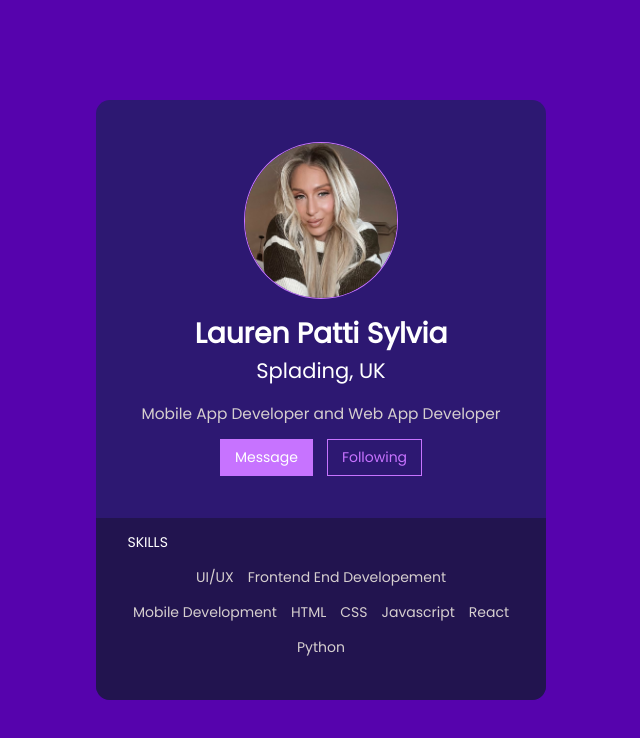
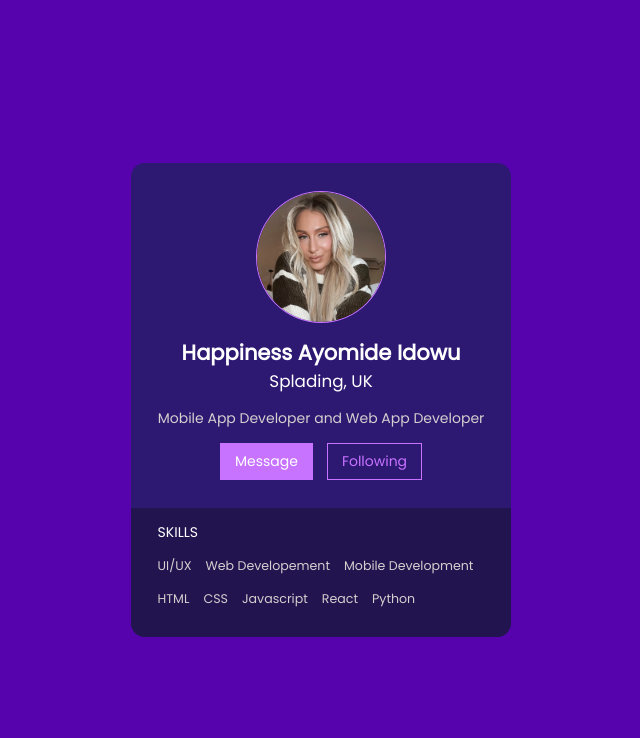
Before and after one commit to tenibas/profile-card-web, a plain HTML site: page index.html in a window 1280 px wide. Shown: the whole page, without its empty margins (319-959 px from the left). Drawn offline with Linux system fonts and the light colour scheme.

Commit message:
update to styles

```diff
--- a/assets/css/styles.css
+++ b/assets/css/styles.css
@@ -19,6 +19,7 @@
   --p-font: 1.1rem;
 
   --fs-100: 1rem;
+  --fs-102: 1.2rem;
   --fs-200: 1.5rem;
   --fs-300: 2rem;
   --fs-400: 2.5rem;
@@ -208,7 +209,6 @@ body {
 .container {
    width: 100%;
    min-height: 100vh;
-   padding-block: 5em;
    overflow: hidden;
    display: flex;
    justify-content: center;
@@ -217,8 +217,8 @@ body {
 
 .container .profile-card {
    width: calc(100% - 1em);
-   max-width: 450px;
-   padding-top: 3em;
+   max-width: 380px;
+   padding-top: 2em;
    background: var(--second-clr);
    border-radius: var(--rounded-1);
    display: flex;
@@ -254,19 +254,19 @@ body {
 }
 
 .profile-card .top-content .profile-content .username {
-   font-size: var(--fs-300);
+   font-size: var(--fs-200);
    font-weight: 700;
    color: var(--white-clr);
 }
 
 .profile-card .top-content .profile-content .location {
-   font-size: var(--fs-200);
+   font-size: var(--fs-102);
    color: var(--white-clr);
 }
 
 .profile-card .top-content .profile-content p {
    margin-top: 1em;
-   font-size: var(--p-font);
+   font-size: var(--fs-100);
 }
 
 .profile-card .top-content .profile-links {
@@ -285,16 +285,29 @@ body {
    color: var(--white-clr);
 }
 
+.profile-card .top-content .profile-links .message:hover {
+   background-color: transparent;
+   color: var(--other-clr);
+   border-color: var(--other-clr);
+   transition: all linear 250ms;
+}
+
 .profile-card .top-content .profile-links .follow {
    color: var(--other-clr);
+}
+
+.profile-card .top-content .profile-links .follow:hover {
+   background-color: var(--other-clr);
+   color: var(--white-clr);
+   transition: all linear 250ms;
 }
 
 .profile-card .bottom-content {
    display: grid;
    gap: 1em;
-   margin-top: 3em;
+   margin-top: 2em;
    padding-top: 1em;
-   padding-bottom: 3em;
+   padding-bottom: 2em;
    background-color: var(--third-clr);
 }
 
@@ -307,6 +320,10 @@ body {
    list-style: none;
    display: flex;
    flex-flow: wrap;
-   justify-content: center;
+   justify-content: flex-start;
    gap: 1em;
 }
+
+.profile-card .bottom-content .skills-container ul li {
+  font-size: .9rem;
+}
--- a/index.html
+++ b/index.html
@@ -17,7 +17,7 @@
                </div>
 
                <div class="profile-content">
-                  <h1 class="username">Lauren Patti Sylvia</h1>
+                  <h1 class="username">Happiness Ayomide Idowu</h1>
                   <h3 class="location">Splading, UK</h3>
                   <p>
                      Mobile App Developer and Web App Developer
@@ -36,7 +36,7 @@
                <div class="skills-container">
                   <ul>
                      <li>UI/UX</li>
-                     <li>Frontend End Developement</li>
+                     <li>Web Developement</li>
                      <li>Mobile Development</li>
                      <li>HTML</li>
                      <li>CSS</li>
```
